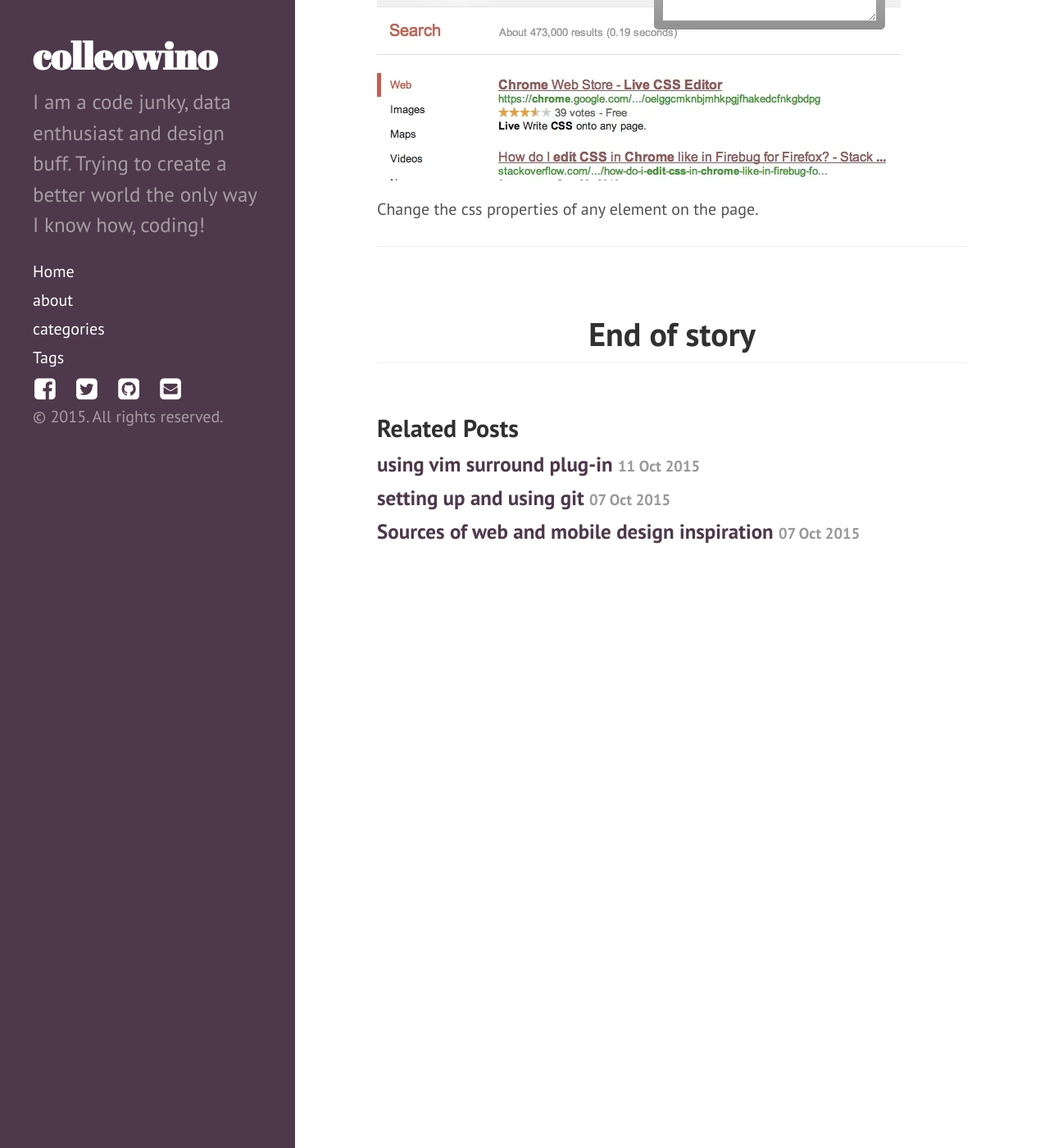
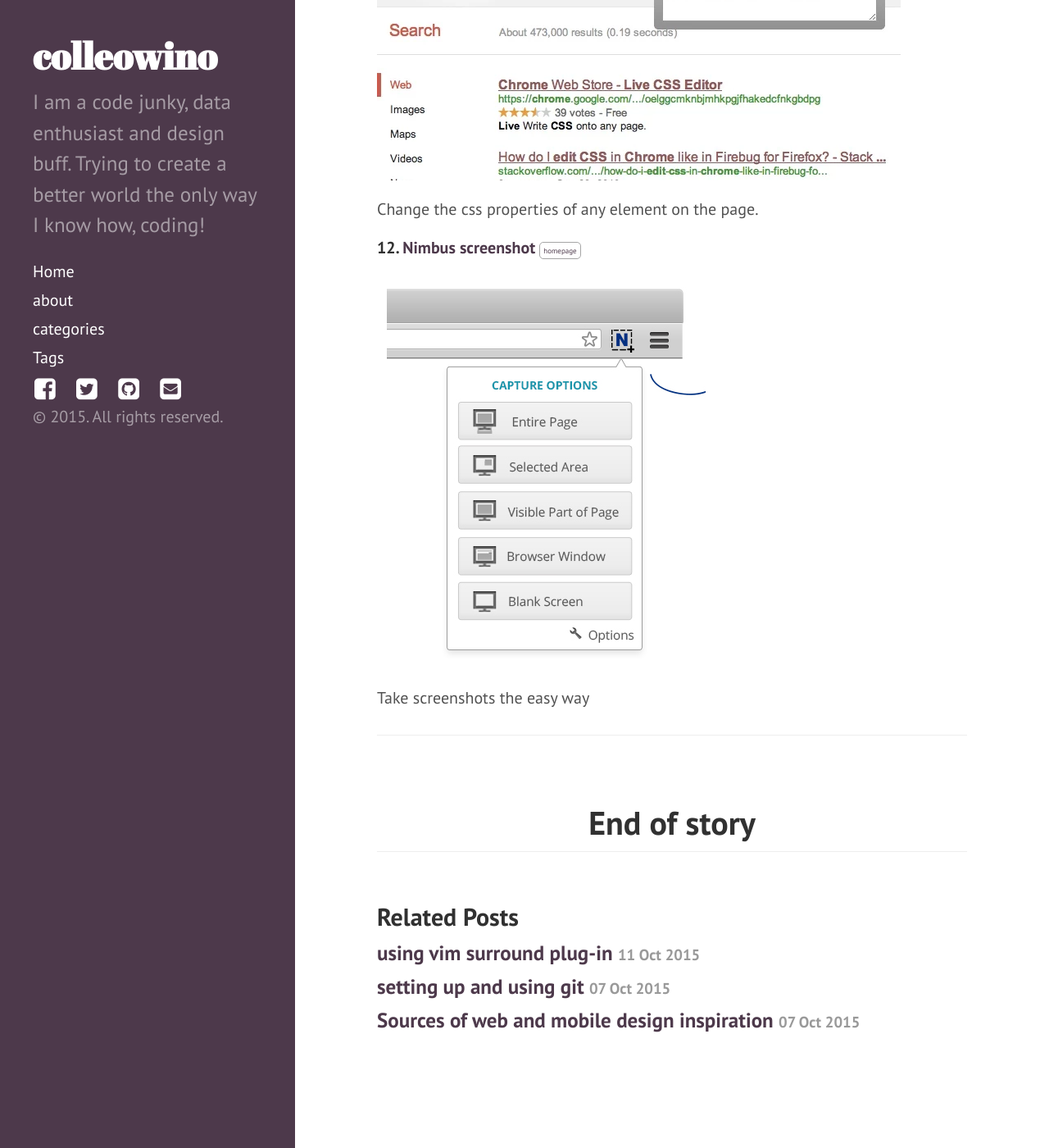
Before and after one commit to colleowino/colleowino.github.io, a Jekyll site: the page built from _posts/2015-09-30-my-favorite-browser-addons.md, in a window 1280 px wide and 1400 px high, scrolled down 3365 px. Shown: the whole window at 82% size. Built offline with Jekyll 4.4.1, drawn with Linux system fonts in a browser that asks for light colours; nearby versions of some CDN libraries; comment, search, counter and statistics services are not loaded.

Commit message:
+update nimbus screenshot

```diff
--- a/_posts/2015-09-30-my-favorite-browser-addons.md
+++ b/_posts/2015-09-30-my-favorite-browser-addons.md
@@ -57,4 +57,10 @@
 </a>
 Change the css properties of any element on the page.
 
+#### 12. [Nimbus screenshot](https://chrome.google.com/webstore/detail/nimbus-screenshot-and-scr/bpconcjcammlapcogcnnelfmaeghhagj) [homepage](http://nimbus.everhelper.me/screenshot.php){:target="blank" class="sub"}
+<a target="_blank" href="https://chrome.google.com/webstore/detail/nimbus-screenshot-and-scr/bpconcjcammlapcogcnnelfmaeghhagj">
+![colorpeek](/img/nimbus.png)
+</a>
+Take screenshots the easy way
+
 -----
```
Also changed, not shown: img/nimbus.png (added).
